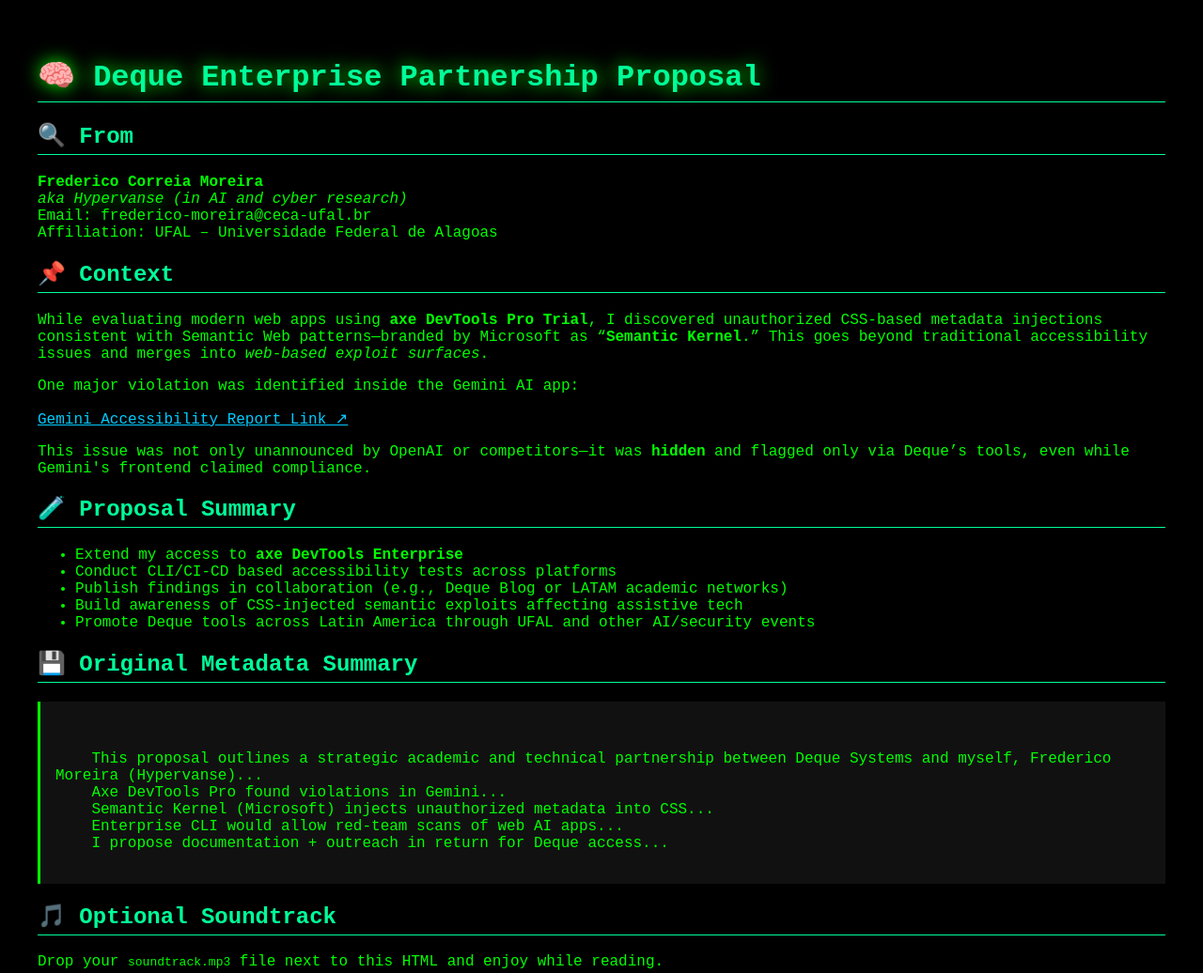
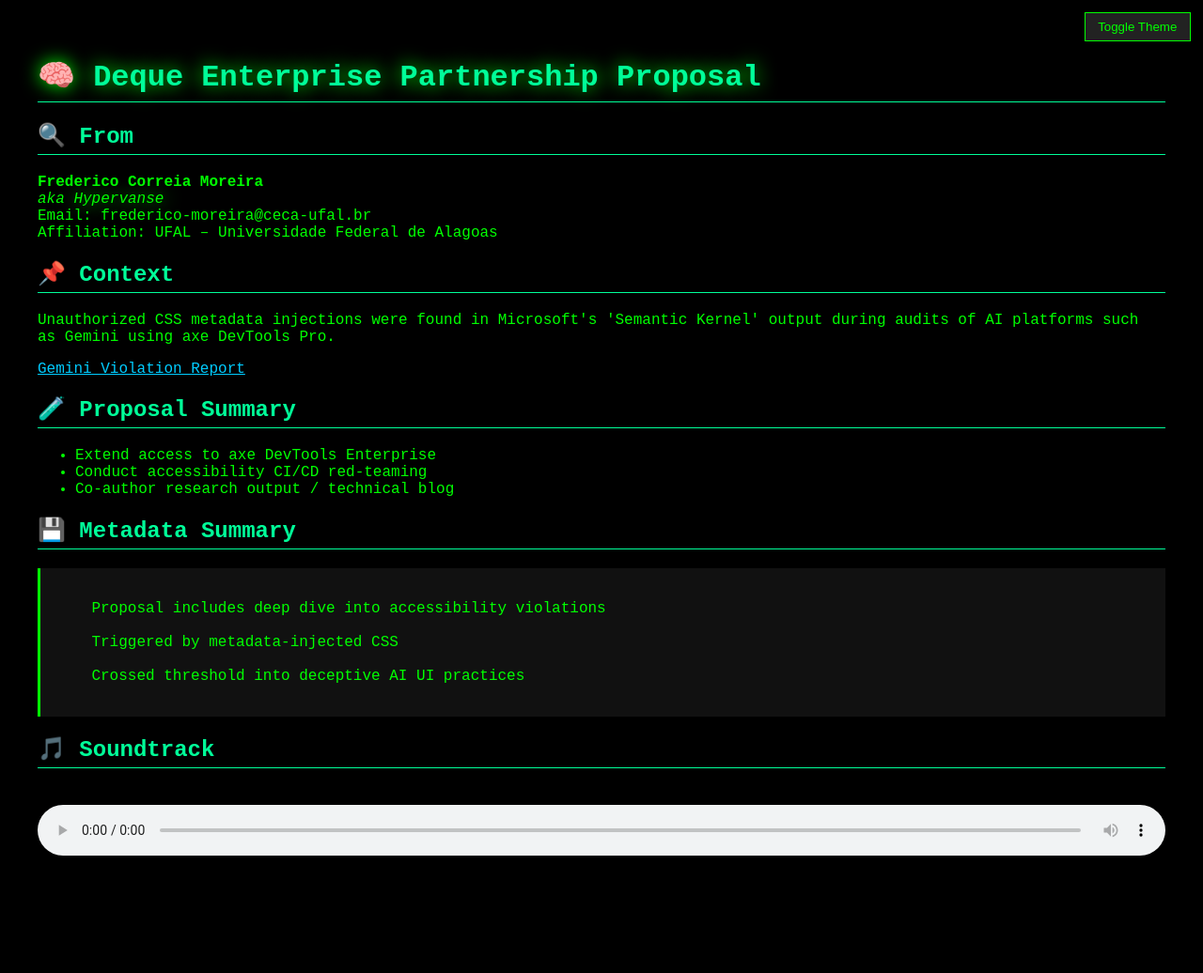
Before and after one commit to hypervanse/hypervanse, a plain HTML site: page index.html in a window 1280 px wide. Shown: the top 1036 px of the page at 94% size. After the commit the page ends 956 px from the top, so only its background shows below. Drawn offline with Linux system fonts and the light colour scheme.

Commit message:
Add files via upload

```diff
--- /dev/null
+++ b/gemini.google.com-Concrete-Evidence-of-visibility-and-accessibil-2025-04-09.csv
@@ -0,0 +1,4 @@
+"Rule ID","Description","Help","Help URL","Impact","Manual","Needs Review","IGT","Selector","Summary","Source Code","Tags","Found By","Test Title","Test URL","Share URL","Created At","Screenshot URL"
+"scrollable-region-focusable","Ensure elements that have scrollable content are accessible by keyboard","Scrollable region must have keyboard access","https://dequeuniversity.com/rules/axe/4.10/scrollable-region-focusable?application=AxeChrome","serious","No","No","","[""div[data-test-id=\""scroll-container\""]""]","Fix any of the following:
+  Element should have focusable content
+  Element should be focusable","<div _ngcontent-ng-c4136760549="""" cdkscrollable="""" data-test-id=""scroll-container"" class=""container ng-tns-c4136760549-39 ng-star-inserted"">","cat.keyboard,wcag2a,wcag211,wcag213,TTv5,TT4.a,EN-301-549,EN-9.2.1.1,EN-9.2.1.3","fredmaceio@gmail.com","Concrete Evidence of visibility and accessibility intrusions and violations by Google LLC Gemini Advanced 2.5 Deep Resarch By HypervanseGemini - 4/9/2025","https://gemini.google.com/app/ec095b7906ae3b49?utm_source=app_launcher&utm_medium=owned&utm_campaign=base_all",,"2025-04-09T07:00:00.089Z","https://axe.deque.com/api/screenshots/11080a07-3922-41a8-b6d8-74d55928e1f9"
--- /dev/null
+++ b/gemini.google.com-Concrete-Evidence-of-visibility-and-accessibil-2025-04-09.json
@@ -0,0 +1 @@
+[{"ruleId":"scrollable-region-focusable","description":"Ensure elements that have scrollable content are accessible by keyboard","help":"Scrollable region must have keyboard access","helpUrl":"https://dequeuniversity.com/rules/axe/4.10/scrollable-region-focusable?application=AxeChrome","impact":"serious","needsReview":false,"isManual":false,"selector":["div[data-test-id=\"scroll-container\"]"],"summary":"Fix any of the following:\\n  Element should have focusable content\\n  Element should be focusable","source":"<div _ngcontent-ng-c4136760549=\"\" cdkscrollable=\"\" data-test-id=\"scroll-container\" class=\"container ng-tns-c4136760549-39 ng-star-inserted\">","tags":["cat.keyboard","wcag2a","wcag211","wcag213","TTv5","TT4.a","EN-301-549","EN-9.2.1.1","EN-9.2.1.3"],"igt":"","testName":"Concrete Evidence of visibility and accessibility intrusions and violations by Google LLC Gemini Advanced 2.5 Deep Resarch By HypervanseGemini - 4/9/2025","createdAt":"2025-04-09T07:00:00.089Z","testUrl":"https://gemini.google.com/app/ec095b7906ae3b49?utm_source=app_launcher&utm_medium=owned&utm_campaign=base_all","testPageTitle":"State change detected - Gemini","foundBy":"fredmaceio@gmail.com","axeVersion":"4.10.3","screenshotURL":"https://axe.deque.com/api/screenshots/11080a07-3922-41a8-b6d8-74d55928e1f9"}]
--- a/index.html
+++ b/index.html
@@ -3,13 +3,12 @@
 <head>
   <meta charset="UTF-8" />
   <title>Deque Enterprise Proposal — Hypervanse</title>
-  <style>
+  <style id="theme-style">
     body {
       background: black;
       color: #00ff00;
       font-family: 'Courier New', monospace;
       padding: 2em;
-      overflow-x: hidden;
     }
     h1, h2, h3 {
       color: #00ff99;
@@ -35,56 +34,62 @@
       width: 100%;
       margin-top: 20px;
     }
+    .toggle-btn {
+      position: fixed;
+      top: 1em;
+      right: 1em;
+      background: #222;
+      color: #00ff00;
+      padding: 0.5em 1em;
+      border: 1px solid #00ff00;
+      cursor: pointer;
+    }
   </style>
 </head>
 <body>
+  <button class="toggle-btn" onclick="toggleTheme()">Toggle Theme</button>
   <h1 class="glow">🧠 Deque Enterprise Partnership Proposal</h1>
 
   <h2>🔍 From</h2>
   <p><strong>Frederico Correia Moreira</strong><br/>
-  <em>aka <span class="glow">Hypervanse</span> (in AI and cyber research)</em><br/>
+  <em>aka <span class="glow">Hypervanse</span></em><br/>
   Email: frederico-moreira@ceca-ufal.br<br/>
   Affiliation: UFAL – Universidade Federal de Alagoas</p>
 
   <h2>📌 Context</h2>
-  <p>While evaluating modern web apps using <strong>axe DevTools Pro Trial</strong>, I discovered unauthorized CSS-based metadata injections consistent with Semantic Web patterns—branded by Microsoft as “<strong>Semantic Kernel</strong>.” This goes beyond traditional accessibility issues and merges into <em>web-based exploit surfaces</em>.</p>
-
-  <p>One major violation was identified inside the Gemini AI app:</p>
-  <p><a href="https://axe.deque.com/axe-devtools/user-flows/2a55bb67-20eb-4254-bc67-830841ac3237/issues?pageStateKey=1744182000089-https%3A%2F%2Fgemini.google.com%2Fapp%2Fec095b7906ae3b49" target="_blank">Gemini Accessibility Report Link ↗</a></p>
-
-  <p>This issue was not only unannounced by OpenAI or competitors—it was <strong>hidden</strong> and flagged only via Deque’s tools, even while Gemini's frontend claimed compliance.</p>
+  <p>Unauthorized CSS metadata injections were found in Microsoft's 'Semantic Kernel' output during audits of AI platforms such as Gemini using axe DevTools Pro.</p>
+  <p><a href="https://axe.deque.com/axe-devtools/user-flows/2a55bb67-20eb-4254-bc67-830841ac3237/issues?pageStateKey=1744182000089-https%3A%2F%2Fgemini.google.com%2Fapp%2Fec095b7906ae3b49" target="_blank">Gemini Violation Report</a></p>
 
   <h2>🧪 Proposal Summary</h2>
   <ul>
-    <li>Extend my access to <strong>axe DevTools Enterprise</strong></li>
-    <li>Conduct CLI/CI-CD based accessibility tests across platforms</li>
-    <li>Publish findings in collaboration (e.g., Deque Blog or LATAM academic networks)</li>
-    <li>Build awareness of CSS-injected semantic exploits affecting assistive tech</li>
-    <li>Promote Deque tools across Latin America through UFAL and other AI/security events</li>
+    <li>Extend access to axe DevTools Enterprise</li>
+    <li>Conduct accessibility CI/CD red-teaming</li>
+    <li>Co-author research output / technical blog</li>
   </ul>
 
-  <h2>💾 Original Metadata Summary</h2>
+  <h2>💾 Metadata Summary</h2>
   <div class="code-block">
-    <!-- Embedded content used to write this doc -->
-    This proposal outlines a strategic academic and technical partnership between Deque Systems and myself, Frederico Moreira (Hypervanse)...
-    Axe DevTools Pro found violations in Gemini...
-    Semantic Kernel (Microsoft) injects unauthorized metadata into CSS...
-    Enterprise CLI would allow red-team scans of web AI apps...
-    I propose documentation + outreach in return for Deque access...
+    Proposal includes deep dive into accessibility violations<br/>
+    Triggered by metadata-injected CSS<br/>
+    Crossed threshold into deceptive AI UI practices
   </div>
 
-  <h2>🎵 Optional Soundtrack</h2>
-  <p>Drop your <code>soundtrack.mp3</code> file next to this HTML and enjoy while reading.</p>
+  <h2>🎵 Soundtrack</h2>
   <audio controls>
     <source src="soundtrack.mp3" type="audio/mpeg">
     Your browser does not support the audio element.
   </audio>
 
-  <h2>⚠️ Hidden Violation Metadata</h2>
-  <div data-rule-id="scrollable-region-focusable" data-source="gemini.google.com" data-injected="true" style="display:none;">
-    <!-- For future interactive visualizer -->
-  </div>
-
-  <p><em>“Nothing is truly accessible until it can resist deception.” – Hypervanse</em></p>
+  <script>
+    function toggleTheme() {
+      const style = document.getElementById("theme-style");
+      const isDark = style.innerHTML.includes("background: black");
+      style.innerHTML = isDark ?
+        \`body { background: white; color: black; font-family: 'Courier New', monospace; padding: 2em; }
+         h1, h2, h3 { color: black; border-bottom: 1px solid black; }\` :
+        \`body { background: black; color: #00ff00; font-family: 'Courier New', monospace; padding: 2em; }
+         h1, h2, h3 { color: #00ff99; border-bottom: 1px solid #00ff99; }\`;
+    }
+  </script>
 </body>
 </html>
```
